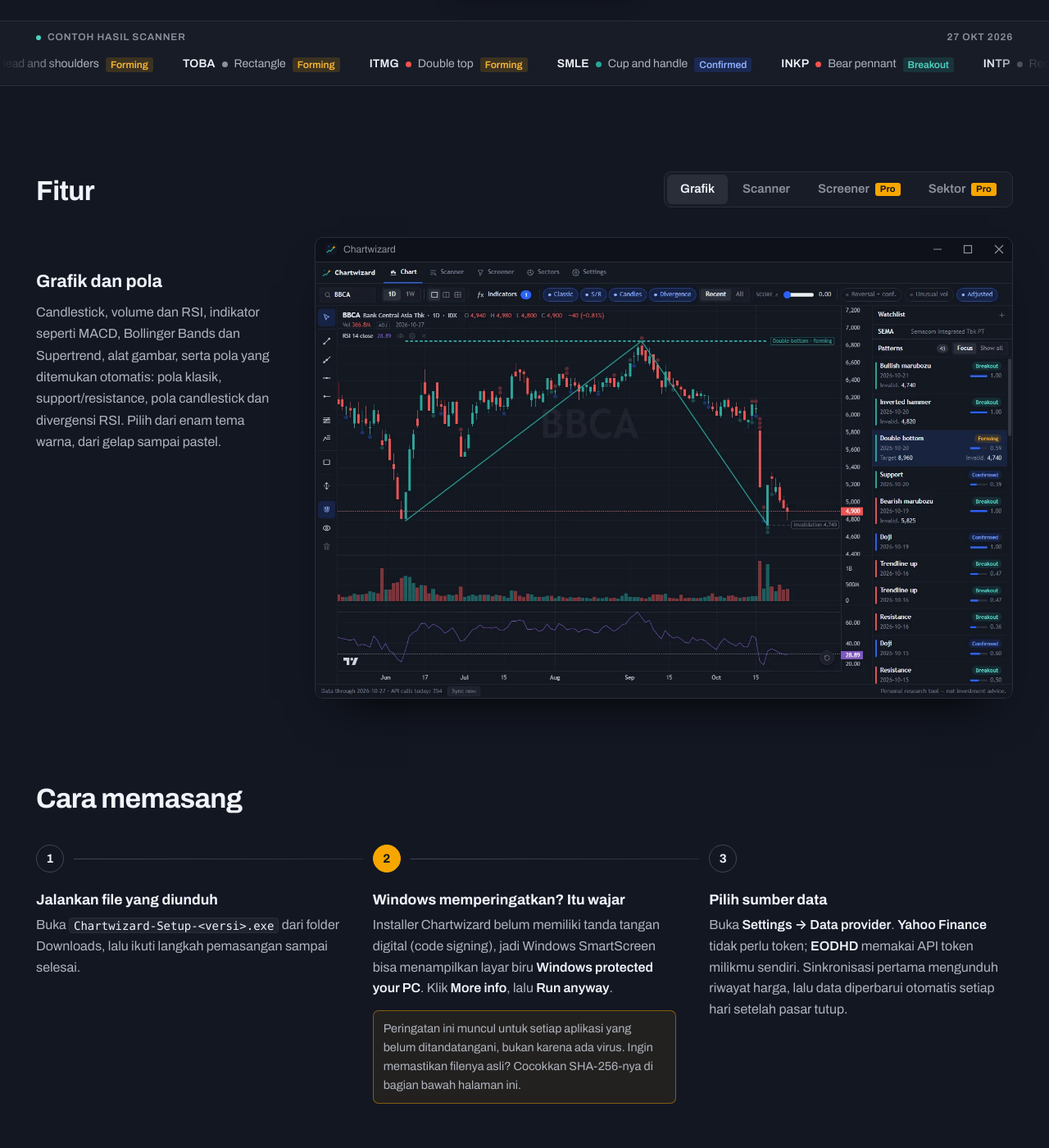
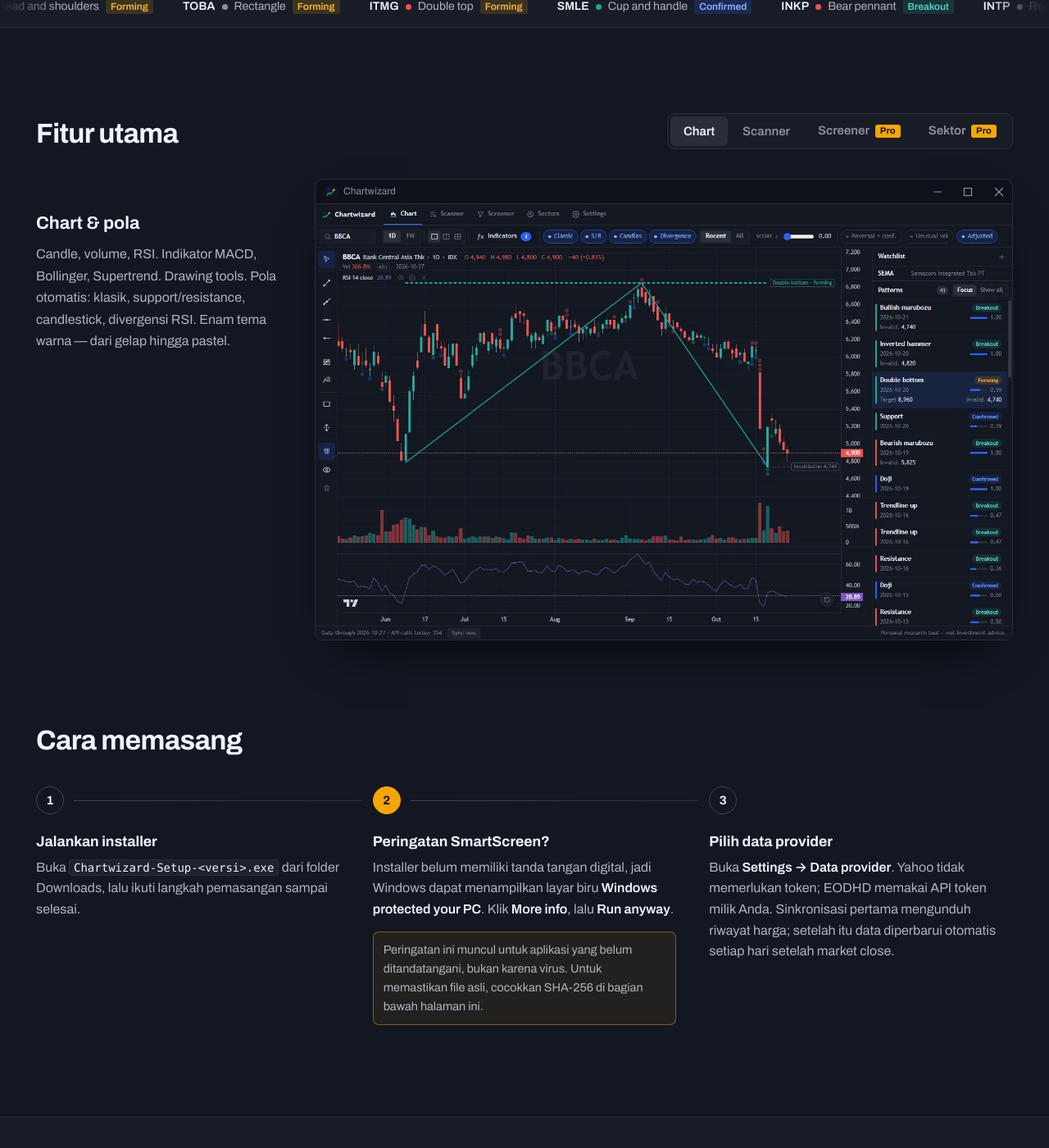
Before and after one commit to anggakawa/chartwizard-releases, a Jekyll site: the page built from index.html, in a window 1280 px wide and 1400 px high, scrolled down 649 px. Shown: the whole window at 82% size. Built offline with Jekyll 4.4.1, drawn with Linux system fonts in a browser that asks for light colours; some of the changed text lies outside the part shown.

Commit message:
Copy: trader-facing landing strings (ID + EN)
Hero tagline set to "IDX Chart Automatic Setup." with intro that covers
auto setups and Pro unlocks. Features, install, pricing CTAs, and FAQ
rewritten for a clearer IDX trader tone.

```diff
--- a/_data/i18n.yml
+++ b/_data/i18n.yml
@@ -1,7 +1,7 @@
 # Every string the layout and the download page show, in Indonesian (id) and English (en).
 # Strings may hold HTML. %file% is replaced with the installer's file name.
 id:
-  description: Grafik dan pemindai pola untuk saham Bursa Efek Indonesia, untuk Windows. Unduh gratis.
+  description: Chart, scanner setup, dan screener saham BEI untuk Windows. Unduh gratis.
   nav_download: Unduh
   nav_guide: Panduan
   nav_activate: Aktivasi Pro
@@ -14,17 +14,18 @@
   footer_github: Rilis di GitHub
   months: [Jan, Feb, Mar, Apr, Mei, Jun, Jul, Agu, Sep, Okt, Nov, Des]
 
-  hero_tagline: Grafik dan pemindai pola saham BEI, untuk Windows.
+  hero_tagline: IDX Chart Automatic Setup.
   hero_intro: >-
-    Lihat grafik setiap saham di Bursa Efek Indonesia, temukan pola chart secara otomatis, dan pantau sektor mana yang
-    sedang menguat. Gratis dipakai, dengan fitur lengkap di Pro.
+    Setup chart saham BEI terdeteksi otomatis — pola klasik, support/resistance, candlestick, divergensi RSI, dan
+    lainnya. Scanner menampilkan setup aktif di seluruh BEI. Pro membuka screener, rotasi sektor versus IHSG, ekspor
+    CSV, dan bar intraday live. Mulai gratis.
   download_button: Unduh untuk Windows
   version_label: Versi
   size_label: Ukuran
   system_label: Sistem
   date_label: Rilis
   verify_link: Periksa SHA-256
-  chart_title: Grafik harian BBCA dengan pola double bottom yang ditemukan Chartwizard, beserta target dan level invalidasinya.
+  chart_title: Chart harian BBCA — double bottom yang ditemukan Chartwizard, beserta target dan invalidasi.
   tape_label: Contoh hasil scanner
   requirements: Windows 10/11 64-bit
   all_versions: Semua versi
@@ -32,99 +33,101 @@
 
   install_title: Cara memasang
   install_steps:
-    - title: Jalankan file yang diunduh
+    - title: Jalankan installer
       body: >-
         Buka <code>%file%</code> dari folder Downloads, lalu ikuti langkah pemasangan sampai selesai.
-    - title: Windows memperingatkan? Itu wajar
+    - title: Peringatan SmartScreen?
       body: >-
-        Installer Chartwizard belum memiliki tanda tangan digital (code signing), jadi Windows SmartScreen bisa
-        menampilkan layar biru <b>Windows protected your PC</b>. Klik <b>More info</b>, lalu <b>Run anyway</b>.
+        Installer belum memiliki tanda tangan digital, jadi Windows dapat menampilkan layar biru
+        <b>Windows protected your PC</b>. Klik <b>More info</b>, lalu <b>Run anyway</b>.
       note: >-
-        Peringatan ini muncul untuk setiap aplikasi yang belum ditandatangani, bukan karena ada virus. Ingin
-        memastikan filenya asli? Cocokkan SHA-256-nya di bagian bawah halaman ini.
-    - title: Pilih sumber data
+        Peringatan ini muncul untuk aplikasi yang belum ditandatangani, bukan karena virus. Untuk memastikan file
+        asli, cocokkan SHA-256 di bagian bawah halaman ini.
+    - title: Pilih data provider
       body: >-
-        Buka <b>Settings → Data provider</b>. <b>Yahoo Finance</b> tidak perlu token; <b>EODHD</b> memakai API token
-        milikmu sendiri. Sinkronisasi pertama mengunduh riwayat harga, lalu data diperbarui otomatis setiap hari
-        setelah pasar tutup.
+        Buka <b>Settings → Data provider</b>. Yahoo tidak memerlukan token; EODHD memakai API token milik Anda.
+        Sinkronisasi pertama mengunduh riwayat harga; setelah itu data diperbarui otomatis setiap hari setelah market
+        close.
 
-  features_title: Fitur
+  features_title: Fitur utama
   features:
-    - title: Grafik dan pola
-      tab: Grafik
+    - title: "Chart & pola"
+      tab: Chart
       shot: chart
       alt: >-
-        Grafik harian BBCA di Chartwizard dengan pola double bottom yang ditemukan otomatis, target dan level invalidasinya, volume, RSI dan daftar pola.
+        Chart harian BBCA di Chartwizard dengan pola double bottom yang ditemukan otomatis, target dan level
+        invalidasinya, volume, RSI dan daftar pola.
       body: >-
-        Candlestick, volume dan RSI, indikator seperti MACD, Bollinger Bands dan Supertrend, alat gambar, serta pola
-        yang ditemukan otomatis: pola klasik, support/resistance, pola candlestick dan divergensi RSI. Pilih dari enam
-        tema warna, dari gelap sampai pastel.
+        Candle, volume, RSI. Indikator MACD, Bollinger, Supertrend. Drawing tools. Pola otomatis: klasik,
+        support/resistance, candlestick, divergensi RSI. Enam tema warna — dari gelap hingga pastel.
     - title: Scanner
       tab: Scanner
       shot: scanner
       alt: >-
-        Scanner Chartwizard: setup yang sedang aktif di saham BEI, dengan bias, status, skor, rasio volume dan nilai transaksi.
+        Scanner Chartwizard: setup yang sedang aktif di saham BEI, dengan bias, status, skor, rasio volume dan nilai
+        transaksi.
       body: >-
-        Semua setup yang sedang aktif di seluruh saham BEI dalam satu daftar, dengan filter likuiditas, lonjakan
-        volume dan konfirmasi.
+        Semua setup aktif di BEI dalam satu daftar. Filter likuiditas, lonjakan volume, dan konfirmasi — tanpa harus
+        membuka chart satu per satu.
     - title: Screener
       tab: Screener
       shot: screener
       alt: >-
-        Screener Chartwizard dengan preset Most Active: harga, perubahan harian, volume, nilai transaksi dan kapitalisasi pasar.
+        Screener Chartwizard dengan preset Most Active: harga, perubahan harian, volume, nilai transaksi dan
+        kapitalisasi pasar.
       pro: true
       body: >-
-        Saring saham berdasarkan harga, return, tren, volume dan fundamental, atau pakai preset seperti Top Gainers,
-        Unusual Volume dan Low P/E.
+        Filter berdasarkan harga, return, tren, volume, dan fundamental. Atau pakai preset: Top Gainers, Unusual
+        Volume, Low P/E.
     - title: Rotasi sektor
       tab: Sektor
       shot: sectors
       alt: >-
-        Rotasi sektor di Chartwizard: jalur setiap sektor terhadap IHSG, fase dan momentumnya, serta saham terkuat di sektor Financial Services.
+        Rotasi sektor di Chartwizard: jalur setiap sektor terhadap IHSG, fase dan momentumnya, serta saham terkuat di
+        sektor Financial Services.
       pro: true
       body: >-
-        Lihat sektor mana yang menguat atau melemah dibanding IHSG, beserta saham terkuat di setiap sektor. Butuh data
-        sektor dari EODHD; Yahoo Finance tidak menyediakannya.
+        Sektor yang menguat atau melemah versus IHSG, plus saham terkuat di tiap sektor. Memerlukan EODHD (Yahoo tidak
+        menyediakan data sektor).
 
   pricing_title: Free dan Pro
   yes_word: Ya
   pricing_rows:
-    - ["Grafik: indikator, gambar, pola dan level", "yes", "yes"]
-    - ["Sinkronisasi otomatis harian", "yes", "yes"]
+    - ["Chart: indikator, drawing, pola dan level", "yes", "yes"]
+    - ["Sinkronisasi harian otomatis", "yes", "yes"]
     - ["Scanner", "5 setup teratas", "Semua setup dan filter"]
     - ["Screener dan Sektor", "", "yes"]
     - ["Ekspor CSV", "", "yes"]
     - ["Bar intraday live", "", "yes"]
-  buy_monthly: Beli bulanan
-  buy_yearly: Beli tahunan
+  buy_monthly: Bayar bulanan
+  buy_yearly: Bayar tahunan
   seats: Satu lisensi untuk 2 PC. Pembayaran lewat Lynk.id.
   activate_link: Cara mengaktifkan Pro
 
   faq_title: Pertanyaan umum
   faq:
-    - q: Aman tidak? Kenapa Windows memperingatkan?
+    - q: Apakah aman? Mengapa Windows memperingatkan?
       a: >-
-        Installer Chartwizard belum ditandatangani secara digital, dan SmartScreen memperingatkan setiap aplikasi
-        seperti itu. Unduh hanya dari halaman ini atau dari halaman rilis di GitHub, dan cocokkan SHA-256-nya jika
-        ingin memastikan.
+        Installer belum ditandatangani secara digital; SmartScreen memperingatkan setiap aplikasi seperti itu. Unduh
+        hanya dari halaman ini atau GitHub Releases, dan cocokkan SHA-256 jika ingin memastikan.
     - q: Bagaimana cara memperbarui?
       a: >-
-        Mulai versi 0.3.0, Chartwizard memperbarui dirinya sendiri: versi baru diunduh di latar belakang, lalu klik
-        <b>Restart now</b> di bilah status untuk memasangnya. Masih memakai 0.1.0 atau 0.2.0? Unduh versi terbaru di
-        atas dan pasang sekali di atas versi lama; setelah itu pembaruan datang sendiri.
-    - q: Di mana data saya disimpan?
+        Mulai versi 0.3.0, pembaruan otomatis: versi baru diunduh di latar belakang, lalu klik <b>Restart now</b> di
+        bilah status. Masih memakai 0.1.0 atau 0.2.0? Unduh versi terbaru di atas dan pasang sekali di atas versi lama;
+        setelah itu pembaruan berjalan sendiri.
+    - q: Di mana data disimpan?
       a: >-
-        Semuanya ada di PC kamu, di folder <code>%APPDATA%\idx-chart</code>: harga, pengaturan, lisensi dan cadangan
-        harian. Uninstall tidak menghapus folder ini, jadi memasang ulang melanjutkan dari data yang sama.
+        Di PC Anda, di folder <code>%APPDATA%\idx-chart</code>: harga, pengaturan, lisensi, dan cadangan harian.
+        Uninstall tidak menghapus folder ini, jadi memasang ulang melanjutkan dari data yang sama.
     - q: Windows apa saja yang didukung?
-      a: Windows 10 dan 11, 64-bit. Belum ada versi untuk macOS atau Linux.
+      a: Windows 10 dan 11, 64-bit. Belum ada versi macOS atau Linux.
 
   verify_title: Periksa file unduhan
   verify_hash_label: "SHA-256 installer versi ini:"
   verify_command_label: "Di PowerShell, jalankan perintah ini di folder tempat file tersimpan, lalu cocokkan hasilnya:"
 
 en:
-  description: Charting and pattern scanning for Indonesia Stock Exchange stocks, for Windows. Free download.
+  description: Charts, setup scanner, and screener for IDX stocks on Windows. Free download.
   nav_download: Download
   nav_guide: Guide
   nav_activate: Activate Pro
@@ -137,17 +140,18 @@
   footer_github: Releases on GitHub
   months: [Jan, Feb, Mar, Apr, May, Jun, Jul, Aug, Sep, Oct, Nov, Dec]
 
-  hero_tagline: Charting and pattern scanning for IDX stocks, for Windows.
+  hero_tagline: IDX Chart Automatic Setup.
   hero_intro: >-
-    Chart every stock on the Indonesia Stock Exchange, find chart patterns automatically, and see which sectors are
-    gaining strength. Free to use, with everything unlocked in Pro.
+    Automatic chart setups for Indonesia Stock Exchange names — classic patterns, support/resistance, candlesticks, RSI
+    divergence, and more. Scanner lists live setups across the board. Pro unlocks screener, sector rotation versus
+    IHSG, CSV export, and live intraday bars. Free to start.
   download_button: Download for Windows
   version_label: Version
   size_label: Size
   system_label: System
   date_label: Released
   verify_link: Check the SHA-256
-  chart_title: A daily BBCA chart with the double bottom Chartwizard found, its target and its invalidation level.
+  chart_title: Daily BBCA — double bottom Chartwizard found, with target and invalidation.
   tape_label: Scanner sample
   requirements: Windows 10/11 64-bit
   all_versions: All versions
@@ -155,41 +159,40 @@
 
   install_title: How to install
   install_steps:
-    - title: Run the downloaded file
+    - title: Run the installer
       body: >-
-        Open <code>%file%</code> from your Downloads folder and follow the installer to the end.
-    - title: Windows shows a warning? That's expected
+        Open <code>%file%</code> from Downloads and finish the wizard.
+    - title: SmartScreen warning?
       body: >-
-        The Chartwizard installer is not code-signed yet, so Windows SmartScreen may show a blue
+        The installer is not code-signed yet, so Windows may show the blue
         <b>Windows protected your PC</b> screen. Click <b>More info</b>, then <b>Run anyway</b>.
       note: >-
-        Windows shows this for every app that isn't signed, not because it found a virus. Want to be sure the file is
-        genuine? Compare its SHA-256 at the bottom of this page.
-    - title: Choose a data provider
+        That is the unsigned-app warning, not a virus finding. To confirm the file is genuine, match the SHA-256 at the
+        bottom of this page.
+    - title: Pick a data provider
       body: >-
-        Open <b>Settings → Data provider</b>. <b>Yahoo Finance</b> needs no token; <b>EODHD</b> uses your own API
-        token. The first sync downloads the price history, and after that the data updates by itself every day after
-        the market closes.
+        Open <b>Settings → Data provider</b>. Yahoo needs no token; EODHD uses your own API token. First sync pulls
+        history; after that it updates daily once the market closes.
 
-  features_title: Features
+  features_title: What you use day to day
   features:
-    - title: Charts and patterns
+    - title: "Charts & patterns"
       tab: Chart
       shot: chart
       alt: >-
-        A daily BBCA chart in Chartwizard with an automatically found double bottom, its target and invalidation level, volume, RSI and the pattern list.
+        A daily BBCA chart in Chartwizard with an automatically found double bottom, its target and invalidation level,
+        volume, RSI and the pattern list.
       body: >-
-        Candles, volume and RSI, indicators such as MACD, Bollinger Bands and Supertrend, drawing tools, and patterns
-        found automatically: classic patterns, support/resistance, candlestick patterns and RSI divergences. Pick from
-        six colour themes, from dark to pastel.
+        Candles, volume, RSI. MACD, Bollinger, Supertrend. Drawing tools. Auto patterns: classic, support/resistance,
+        candlestick, RSI divergence. Six themes — dark to pastel.
     - title: Scanner
       tab: Scanner
       shot: scanner
       alt: >-
         The Chartwizard scanner: live setups across IDX stocks with bias, status, score, volume ratio and traded value.
       body: >-
-        Every live setup across all IDX stocks in one list, with filters for liquidity, volume spikes and
-        confirmation.
+        Every live setup on IDX in one list. Filter liquidity, volume spikes, and confirmation — so you are not flipping
+        charts one by one.
     - title: Screener
       tab: Screener
       shot: screener
@@ -197,17 +200,18 @@
         The Chartwizard screener on the Most Active preset: price, daily change, volume, traded value and market cap.
       pro: true
       body: >-
-        Filter stocks by price, returns, trend, volume and fundamentals, or start from presets such as Top Gainers,
-        Unusual Volume and Low P/E.
+        Filter by price, returns, trend, volume, and fundamentals — or jump to presets: Top Gainers, Unusual Volume, Low
+        P/E.
     - title: Sector rotation
       tab: Sectors
       shot: sectors
       alt: >-
-        Sector rotation in Chartwizard: each sector's path against IHSG, its phase and momentum, and the strongest stocks in Financial Services.
+        Sector rotation in Chartwizard: each sector's path against IHSG, its phase and momentum, and the strongest
+        stocks in Financial Services.
       pro: true
       body: >-
-        See which sectors are gaining or losing strength against IHSG, and each sector's strongest stocks. Needs sector
-        data from EODHD; Yahoo Finance has none.
+        Which sectors are strong or soft versus IHSG, plus the strongest names in each. Needs EODHD (Yahoo has no sector
+        data).
 
   pricing_title: Free and Pro
   yes_word: "Yes"
@@ -218,8 +222,8 @@
     - ["Screener and Sectors", "", "yes"]
     - ["CSV export", "", "yes"]
     - ["Live intraday bars", "", "yes"]
-  buy_monthly: Buy monthly
-  buy_yearly: Buy yearly
+  buy_monthly: Pay monthly
+  buy_yearly: Pay yearly
   seats: One licence covers 2 PCs. Payment through Lynk.id.
   activate_link: How to activate Pro
 
@@ -227,19 +231,19 @@
   faq:
     - q: Is it safe? Why does Windows warn me?
       a: >-
-        The installer is not code-signed yet, and SmartScreen warns about every app like that. Download it only from
-        this page or the GitHub releases page, and compare its SHA-256 if you want to be sure.
+        The installer is not code-signed; SmartScreen warns on every app like that. Download only from this page or
+        GitHub Releases, and match the SHA-256 if you want to double-check.
     - q: How do I update?
       a: >-
-        From version 0.3.0, Chartwizard updates itself: the new version downloads in the background, and you click
-        <b>Restart now</b> in the status bar to install it. On 0.1.0 or 0.2.0? Download the latest version above and
-        install it over the old one once; updates come by themselves after that.
+        From 0.3.0, Chartwizard updates itself: the new version downloads in the background; click <b>Restart now</b> in
+        the status bar to install. Still on 0.1.0 or 0.2.0? Download the latest above and install once over the old one;
+        updates run themselves after that.
     - q: Where is my data kept?
       a: >-
-        All of it stays on your PC, in <code>%APPDATA%\idx-chart</code>: prices, settings, your licence and a daily
-        backup. Uninstalling keeps that folder, so reinstalling picks up where you left off.
-    - q: Which Windows versions does it run on?
-      a: Windows 10 and 11, 64-bit. There is no macOS or Linux version.
+        On your PC in <code>%APPDATA%\idx-chart</code>: prices, settings, licence, and a daily backup. Uninstalling
+        keeps that folder, so reinstalling picks up where you left off.
+    - q: Which Windows versions?
+      a: Windows 10 and 11, 64-bit. No macOS or Linux version yet.
 
   verify_title: Check your download
   verify_hash_label: "The SHA-256 of this version's installer:"
```
